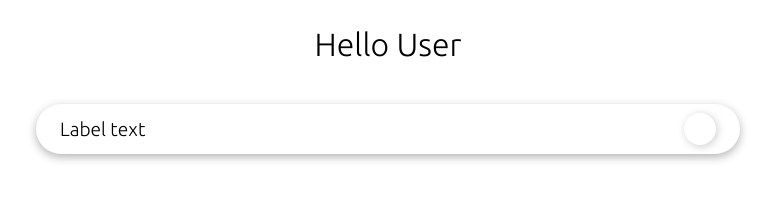
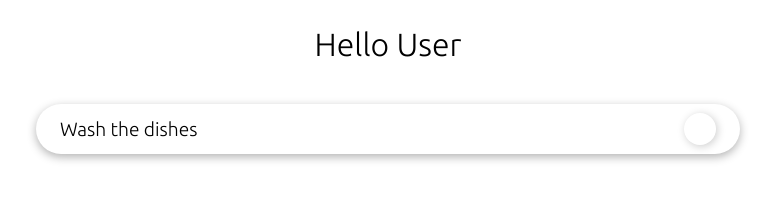
Before and after one commit to MatheusOliveiraSilva/todo-list-react-node, a React app in the folder client/: page /todos in a window 1280 px wide. Shown: the top 204 px of the page, without its empty margins (252-1027 px from the left). Built offline with nearby package versions, Linux system fonts and the light colour scheme.

Commit message:
label prop ready to shows up

```diff
--- a/client/src/components/TodoItem/index.jsx
+++ b/client/src/components/TodoItem/index.jsx
@@ -13,7 +13,7 @@ function TodoItem({ label, ...rest }) {
 
 	return (
 		<StyledTodoItem>
-			<Text>Label text</Text>
+			<Text>{label}</Text>
 
 			<label>
 				<Checkbox checked={checked} onChange={handleCheckBoxChange} {...rest} />
```
